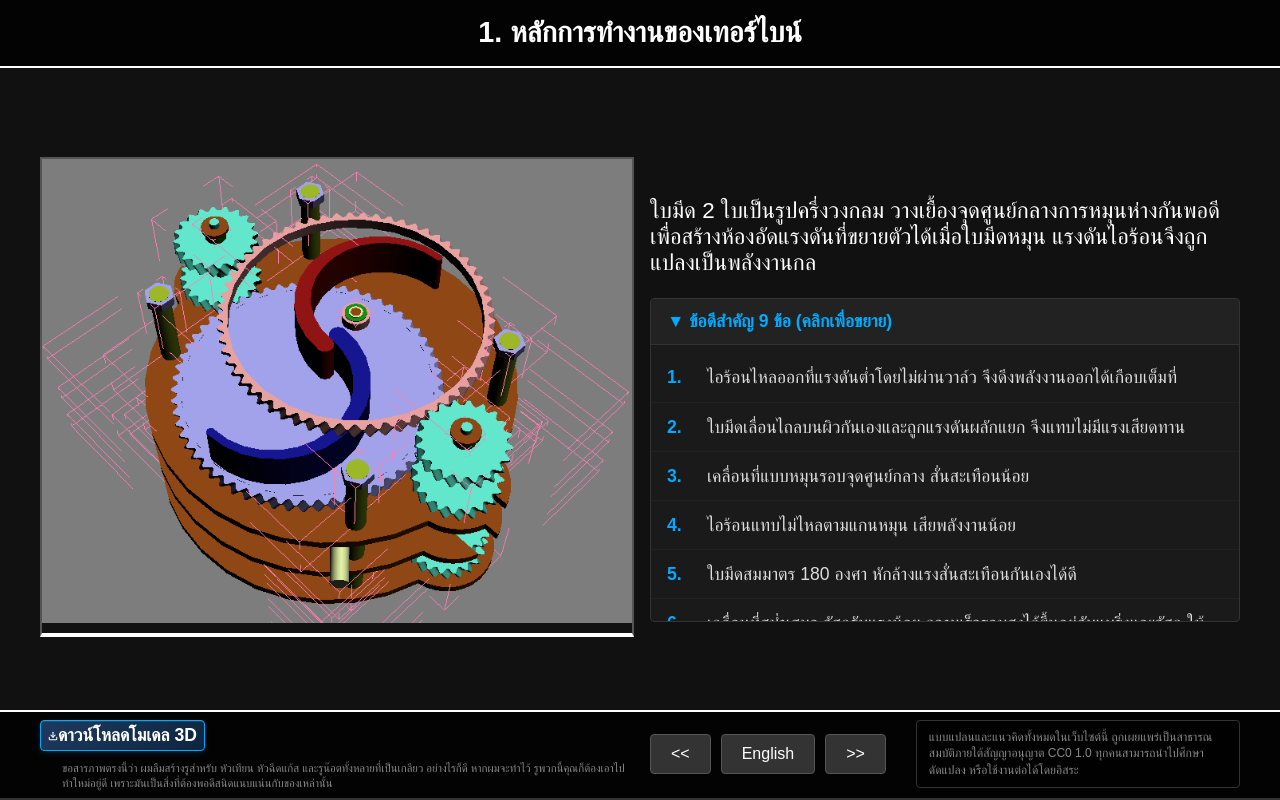
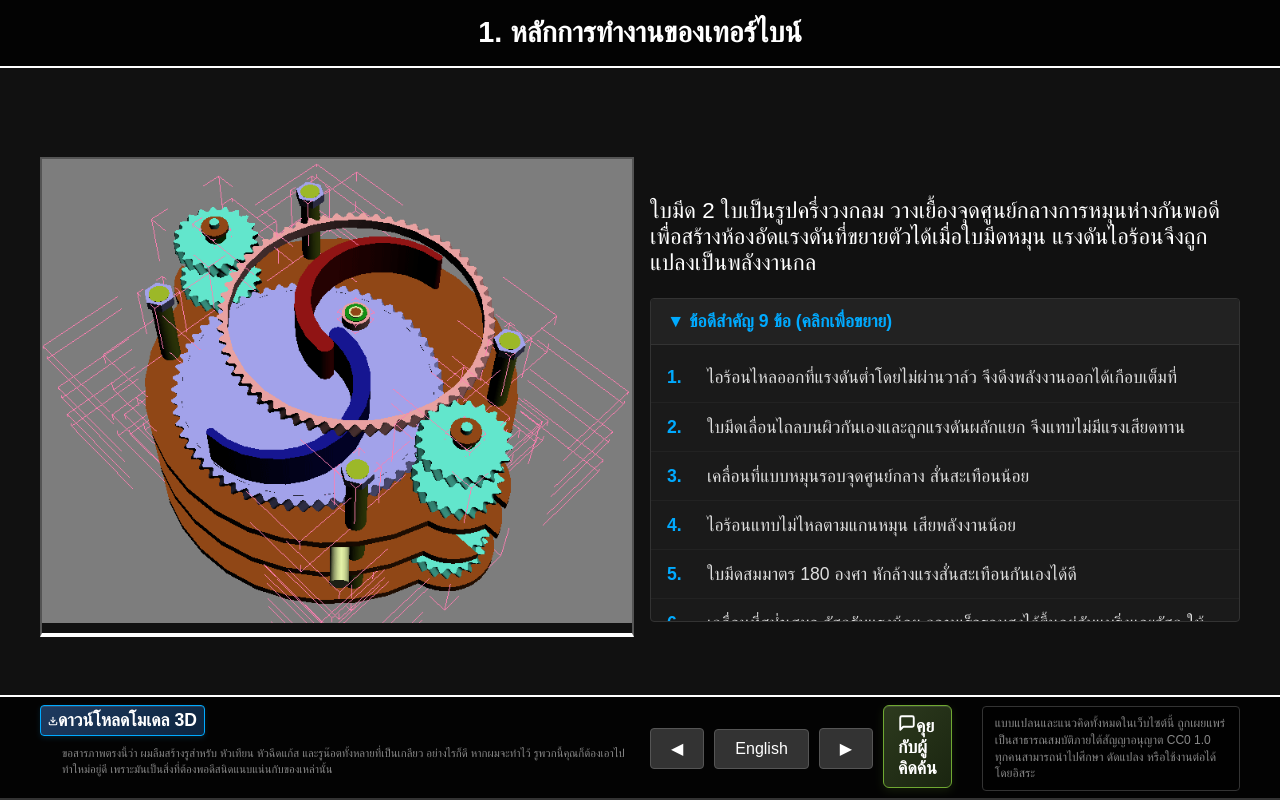
Before and after one commit to oodwebserv01/ExpanderGasTurbine, a React (Vite) app: page / in a window 1280 px wide. Built offline with nearby package versions, Linux system fonts and the light colour scheme.

Commit message:
feat: add 'Talk to Inventor' button linking to GitHub Discussions

```diff
--- a/src/App.jsx
+++ b/src/App.jsx
@@ -39,9 +39,20 @@ export default function App() {
           <p className="download-desc">{downloadText[lang]}</p>
         </div>
         <div className="nav-right">
-          <button onClick={prev}>&lt;&lt;</button>
+          <button onClick={prev}>&#9664;</button>
           <button onClick={toggleLang}>{lang === 'th' ? 'English' : 'ไทย'}</button>
-          <button onClick={next}>&gt;&gt;</button>
+          <button onClick={next}>&#9654;</button>
+          <a
+            href="https://github.com/oodwebserv01/ExpanderGasTurbine/discussions/1"
+            target="_blank"
+            rel="noopener noreferrer"
+            className="discuss-btn"
+          >
+            <svg className="discuss-icon" viewBox="0 0 24 24" fill="none" stroke="currentColor" strokeWidth="2" strokeLinecap="round" strokeLinejoin="round" aria-hidden="true">
+              <path d="M21 15a2 2 0 0 1-2 2H7l-4 4V5a2 2 0 0 1 2-2h14a2 2 0 0 1 2 2z" />
+            </svg>
+            <span>{lang === 'th' ? 'คุยกับผู้คิดค้น' : 'Talk to Inventor'}</span>
+          </a>
           <div className="license-notice">
             {lang === 'th' ? (
               'แบบแปลนและแนวคิดทั้งหมดในเว็บไซต์นี้ ถูกเผยแพร่เป็นสาธารณสมบัติภายใต้สัญญาอนุญาต CC0 1.0 ทุกคนสามารถนำไปศึกษา ดัดแปลง หรือใช้งานต่อได้โดยอิสระ'
--- a/src/styles.css
+++ b/src/styles.css
@@ -162,6 +162,45 @@ p { font-size: 1.4em; }
   color: #888;
   margin: 6px 0 0 22px;
 }
+
+/* Discuss Button */
+.discuss-btn {
+  display: inline-flex;
+  align-items: center;
+  gap: 8px;
+  padding: 8px 14px;
+  background: linear-gradient(135deg, #2d3a1e 0%, #1a2510 100%);
+  border: 1px solid #6fa832;
+  border-radius: 6px;
+  color: #6fa832;
+  font-size: 0.95em;
+  font-weight: 600;
+  text-decoration: none;
+  cursor: pointer;
+  transition: all 0.25s ease;
+  box-shadow: 0 3px 10px rgba(111, 168, 50, 0.15), inset 0 1px 0 rgba(255, 255, 255, 0.1);
+}
+.discuss-btn:hover {
+  background: linear-gradient(135deg, #3d5028 0%, #253516 100%);
+  border-color: #8fc63f;
+  color: #8fc63f;
+  transform: translateY(-1px);
+  box-shadow: 0 4px 14px rgba(111, 168, 50, 0.25), inset 0 1px 0 rgba(255, 255, 255, 0.15);
+}
+.discuss-btn:active {
+  transform: translateY(0);
+  box-shadow: 0 1px 3px rgba(111, 168, 50, 0.15), inset 0 1px 0 rgba(255, 255, 255, 0.1);
+}
+.discuss-icon {
+  width: 18px;
+  height: 18px;
+  flex-shrink: 0;
+  stroke-width: 2.5;
+  transition: transform 0.2s ease;
+}
+.discuss-btn:hover .discuss-icon {
+  transform: translateX(2px);
+}
 .nav button {
   padding: 10px 20px;
   font-size: 1em;
```
